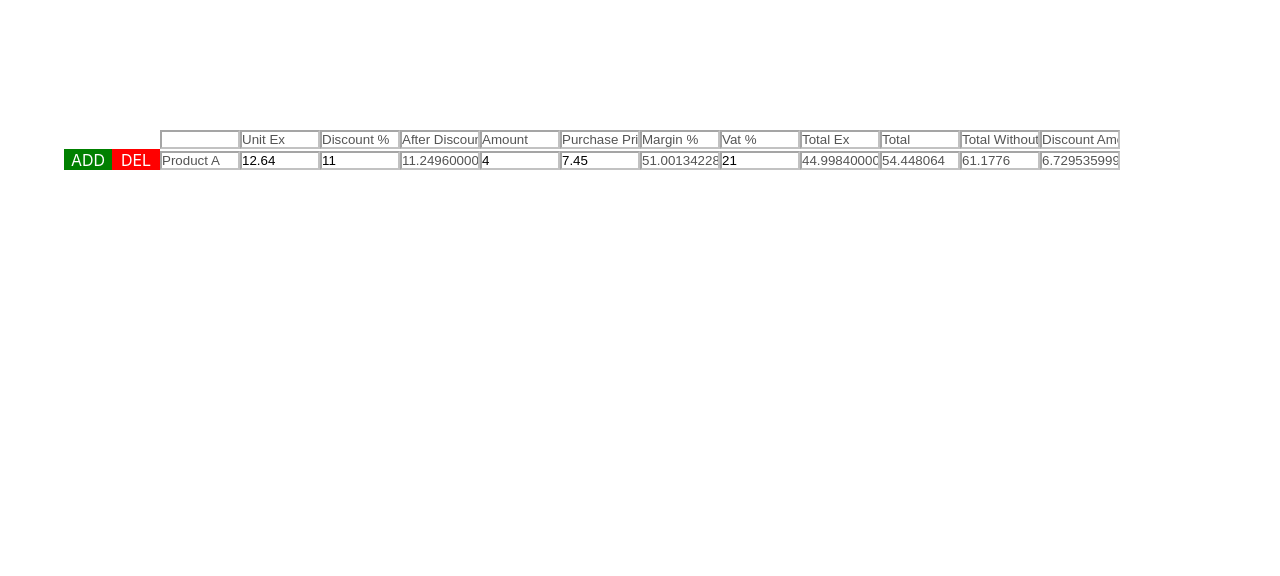
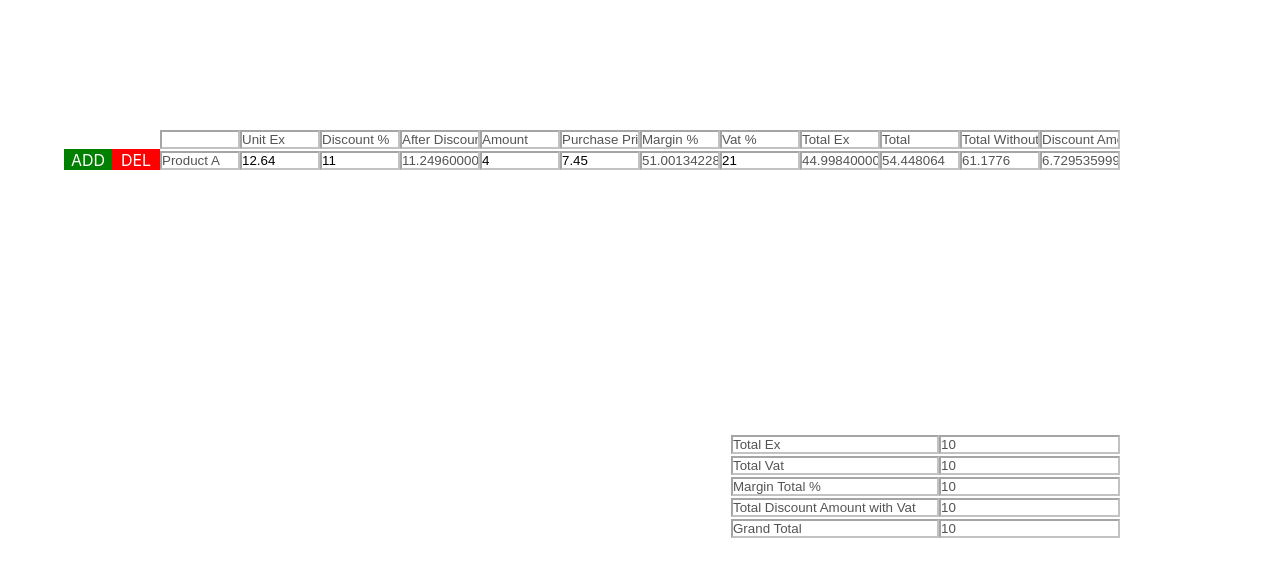
Before and after one commit to tahacini/excel-like, a React (Create React App) app: page / in a window 1280 px wide. Shown: the top 576 px of the page. Built offline with nearby package versions, Linux system fonts and the light colour scheme.

Commit message:
total row added

```diff
--- a/src/App.css
+++ b/src/App.css
@@ -135,3 +135,17 @@ input[type='number'] {
 .btn-red {
   background-color: rgb(237, 45, 45);
 }
+
+.total-row-container {
+  width: 75%;
+  display: flex;
+  justify-content: flex-end;
+}
+
+.total-row {
+  display: flex;
+}
+
+.total-row .header-input-container input {
+  width: 13rem;
+}
--- a/src/App.js
+++ b/src/App.js
@@ -1,5 +1,5 @@
 import React, { useState } from 'react';
-import { Line, Header, AddModal } from './components';
+import { Line, Header, AddModal, TotalTable } from './components';
 import {
   handleDiscount,
   handleMargin,
@@ -30,11 +30,11 @@ function App() {
       productName: 'Product A',
       unitEx: 12.64,
       discount: 11,
-      afterDiscount: undefined,
       amount: 4,
       purchasePrice: 7.45,
+      vat: 21,
+      afterDiscount: undefined,
       margin: undefined,
-      vat: 21,
       totalEx: undefined,
       total: undefined,
       totalWithoutDiscount: undefined,
@@ -45,7 +45,7 @@ function App() {
   const handleChange = (newValue, selectedItem, index) => {
     const newArr = arr.map((el, newIndex) => {
       if (newIndex === index) {
-        const shoudAdd = selectedItem && { [selectedItem]: newValue * 1 };
+        const shoudAdd = selectedItem && { [selectedItem]: newValue };
         const newObj = {
           ...el,
           ...shoudAdd,
@@ -140,6 +140,7 @@ function App() {
           })}
         </div>
       </div>
+      <TotalTable />
       {modal && (
         <AddModal onSubmit={handleAdd} onCancel={() => setModal(false)} />
       )}
--- a/src/components/AddModal.js
+++ b/src/components/AddModal.js
@@ -3,7 +3,7 @@ import React, { useState } from 'react';
 const AddModal = ({ onSubmit, onCancel }) => {
   const [product, setProduct] = useState('');
   return (
-    <div>
+    <>
       <div className="modal-background" />
       <div className="modal-container">
         <div>
@@ -22,7 +22,7 @@ const AddModal = ({ onSubmit, onCancel }) => {
           </div>
         </div>
       </div>
-    </div>
+    </>
   );
 };
 
--- a/src/components/HeaderBox.js
+++ b/src/components/HeaderBox.js
@@ -2,7 +2,7 @@ import React from 'react';
 
 const HeaderBox = ({ name }) => {
   return (
-    <div>
+    <div className="header-input-container">
       <input value={name} disabled />
     </div>
   );
--- /dev/null
+++ b/src/components/TotalTable.js
@@ -0,0 +1,33 @@
+import React from 'react';
+import { HeaderBox, EditableBox } from './index';
+
+const TotalTable = () => {
+  return (
+    <div className="total-row-container">
+      <div>
+        <div className="total-row">
+          <HeaderBox name={'Total Ex'} />
+          <EditableBox disabled value={10} />
+        </div>
+        <div className="total-row">
+          <HeaderBox name={'Total Vat'} />
+          <EditableBox disabled value={10} />
+        </div>
+        <div className="total-row">
+          <HeaderBox name={'Margin Total %'} />
+          <EditableBox disabled value={10} />
+        </div>
+        <div className="total-row">
+          <HeaderBox name={'Total Discount Amount with Vat'} />
+          <EditableBox disabled value={10} />
+        </div>
+        <div className="total-row">
+          <HeaderBox name={'Grand Total'} />
+          <EditableBox disabled value={10} />
+        </div>
+      </div>
+    </div>
+  );
+};
+
+export default TotalTable;
--- a/src/components/index.js
+++ b/src/components/index.js
@@ -3,3 +3,4 @@ export { default as Line } from './Line';
 export { default as Header } from './Header';
 export { default as HeaderBox } from './HeaderBox';
 export { default as AddModal } from './AddModal';
+export { default as TotalTable } from './TotalTable';
```
